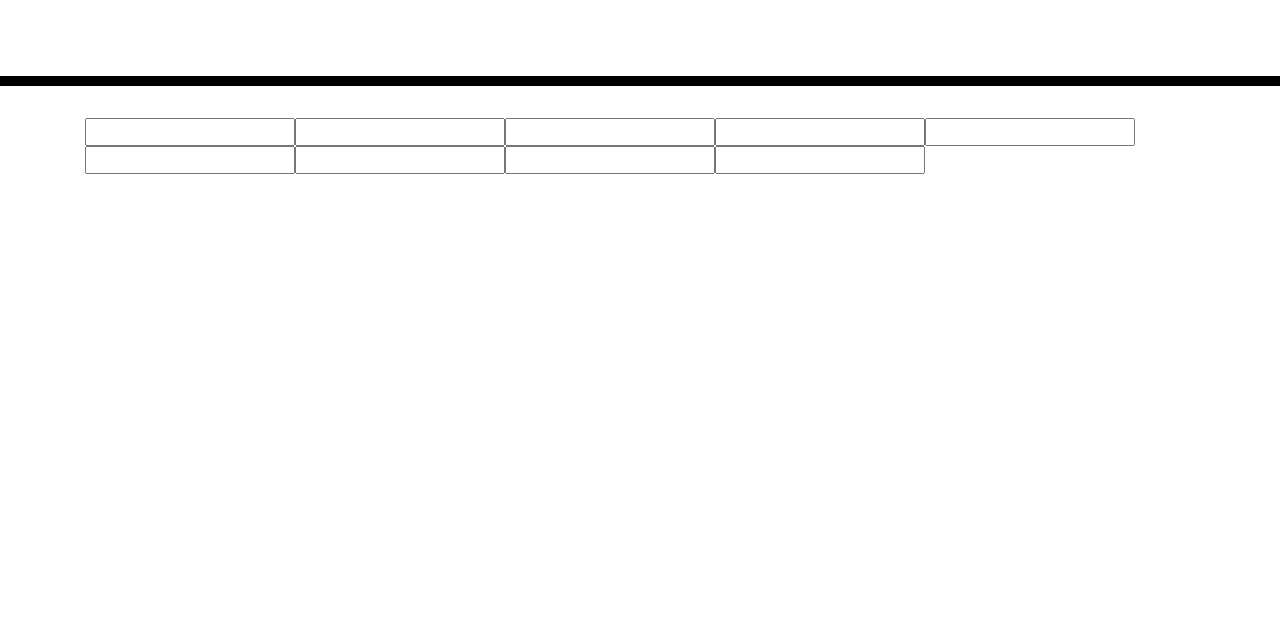
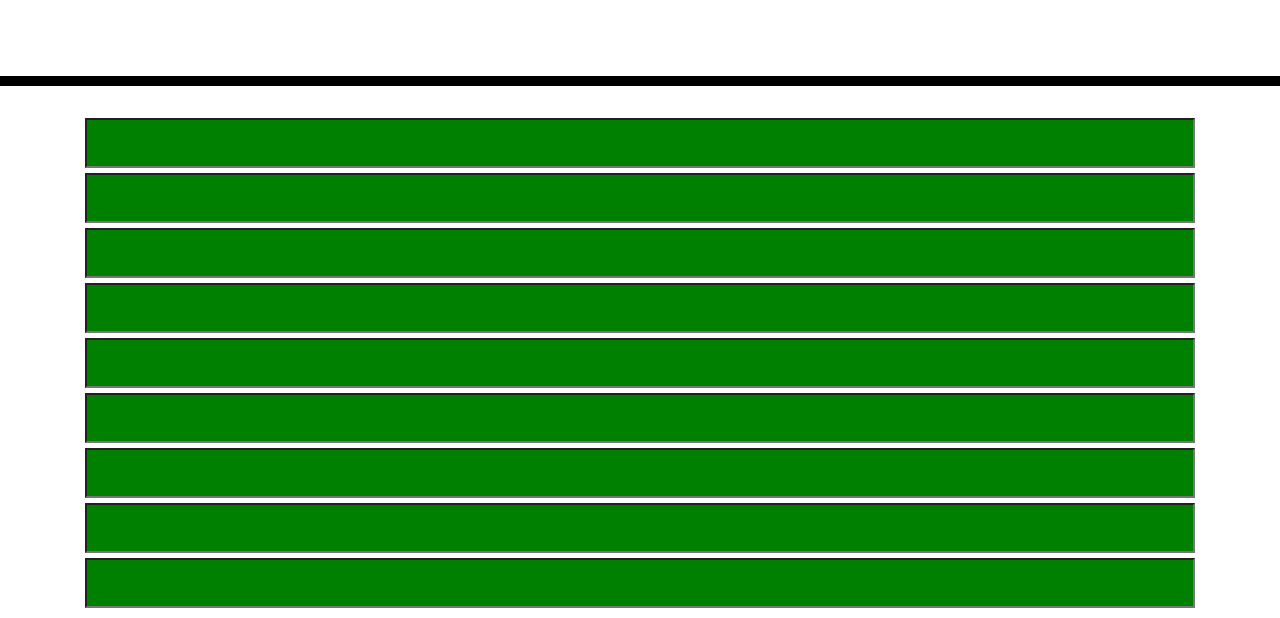
Before and after one commit to areye022/workdayscheduler, a plain HTML site: page index.html in a window 1280 px wide. Shown: the part 182-800 px from the top of the page. Drawn offline with nearby package versions, Linux system fonts and the light colour scheme.

Commit message:
adding css for input sections

```diff
--- a/style.css
+++ b/style.css
@@ -69,3 +69,16 @@ textarea{
   font-size: 20px;
   transition: all .3s ease-in-out;
 }
+
+input{
+    height: 50px;
+    display:block;
+    width:100%;
+    margin-top: 5px;
+    margin-bottom: 5px;
+    padding: 5px;
+    background-color:green;
+    color: white;
+    font-size: 1.5em;
+    line-height: 1.5;
+  }
```
